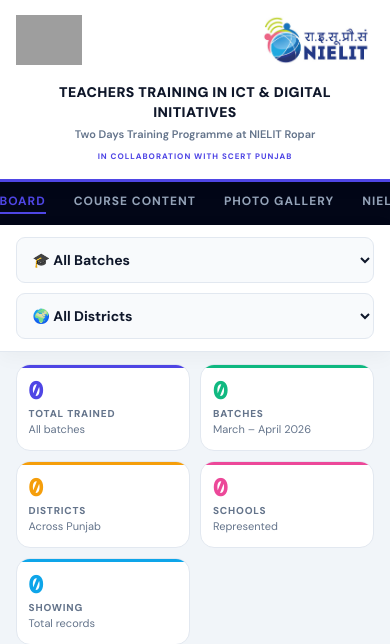
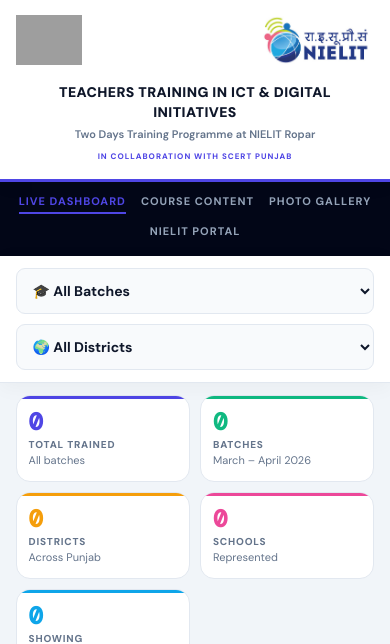
Before and after one commit to rahulrai-02/Teachers-training-in-ICT-Digital-Initiatives, a Flask app: page / in a window 390 px wide. Shown: the top 644 px of the page. Run offline with Flask 3, Linux system fonts and the light colour scheme; data comes from the database, SQL or seed files in the repository; grey boxes are pictures that could not be loaded.

Commit message:
Update index.html

```diff
--- a/templates/index.html
+++ b/templates/index.html
@@ -181,6 +181,10 @@ footer{background:var(--darker);color:#94a3b8;padding:34px 3% 18px;border-top:3p
   .hdr-center { order: 3; flex: 1 1 100%; margin-top: 18px; padding: 0; text-align: center; }
   .hdr-center h1 { font-size: 14px; line-height: 1.4; }
   .hdr-center .sub { font-size: 11px; }
+
+  /* 1.5. Nav Bar Fix: Wrap links cleanly so they don't scroll off-screen */
+  .nav { flex-wrap: wrap; gap: 10px 15px; white-space: normal; padding: 12px 4%; }
+  .nav a { font-size: 11px; padding-bottom: 4px; }
 
   /* 2. Main Spacing */
   .main { padding: 12px 4%; gap: 15px; }
```
